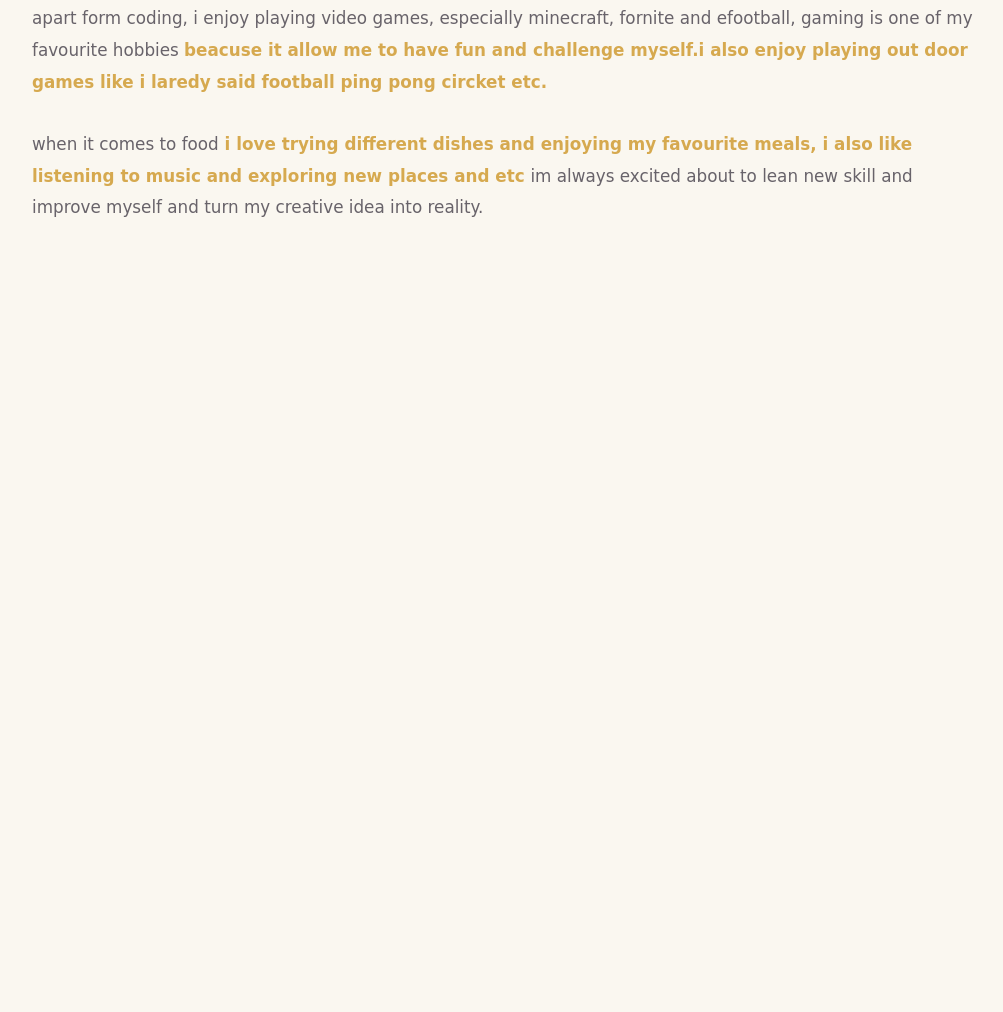
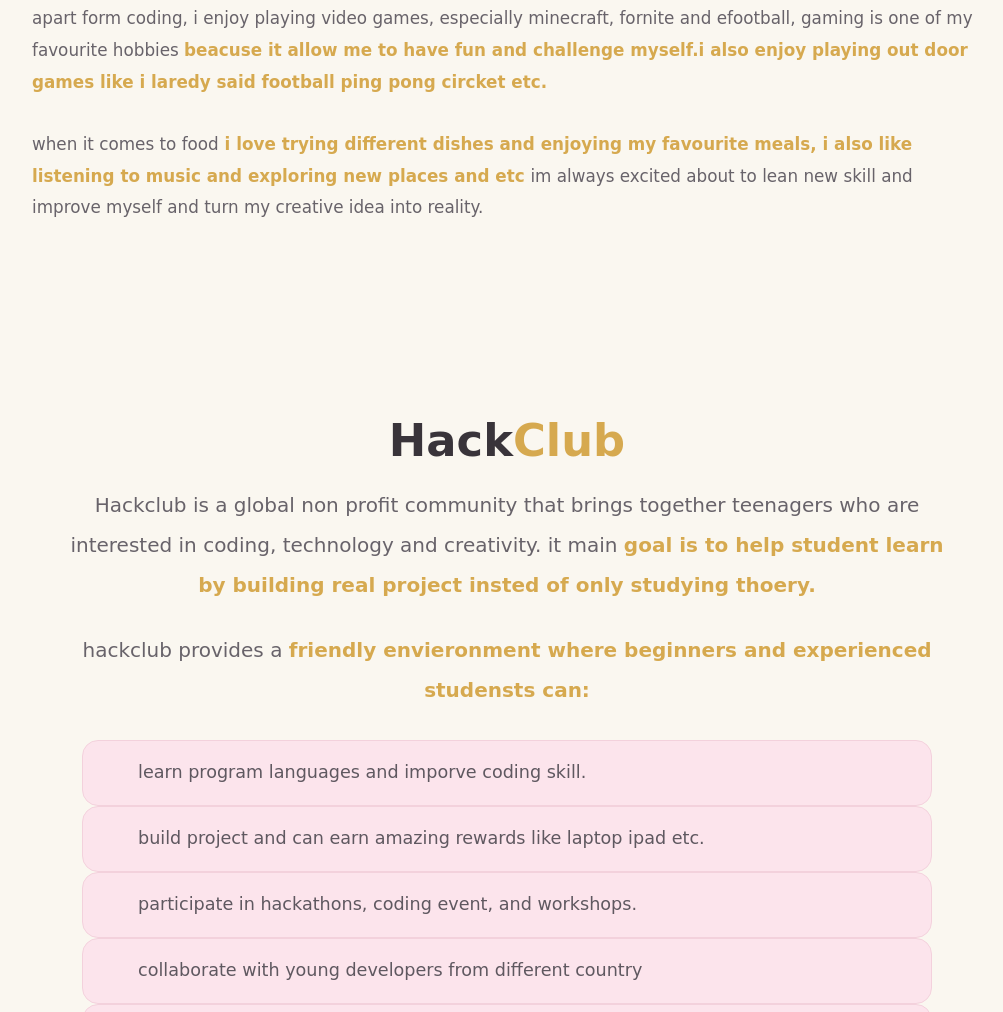
Before and after one commit to siddhant08-lol/last, a plain HTML site: page index.html in a window 1280 px wide. Shown: the part 1788-2800 px from the top of the page, without its empty margins (133-1136 px from the left). Before the commit the page ends 2102 px from the top, so only its background shows below. Drawn offline with Linux system fonts and the light colour scheme.

Commit message:
completed the hack club section and project

```diff
--- a/index.html
+++ b/index.html
@@ -23,7 +23,7 @@
         <li><a href="#home">Home</a></li>
         <li><a href="#project">Project</a></li>
         <li><a href="#about">About</a></li>
-        <li><a href="#contact">Contact</a></li>
+        <li><a href="#experience">Hack Club</a></li>
     </ul>
 
 
@@ -107,6 +107,36 @@
 </section>
 
 
+<section class="experience-section" id="experience">
+
+
+    <h3>Hack<span>Club</span></h3>
+
+
+
+<p>Hackclub is a  global non profit community that brings together teenagers who are interested in coding, technology and creativity.
+    it main <span> goal is to help student learn by building real project insted of only studying thoery.</span>
+</p>
+
+
+<p>hackclub provides a <span> friendly envieronment where beginners and experienced studensts can: </span></p>
+
+<ul>
+    <li>learn program languages and imporve coding skill.
+
+    </li>
+    <li>build project and can earn amazing rewards like laptop ipad etc.</li>
+    <li>participate in hackathons, coding event, and workshops.</li>
+    <li>collaborate with young developers from different country </li>
+    <li>make friends with people who shares similar interest.</li>
+</ul>
+
+</section>
+
+<section class="contact" id="contact">
+
+</section>
+
 
 </body>
 </html>
--- a/style.css
+++ b/style.css
@@ -249,3 +249,78 @@ nav ul li a{
         line-height:1.9;
     }
 }
+
+.experience-section{
+    padding:100px 8% 80px;
+    text-align:center;
+}
+
+.experience-section h3{
+    font-size:2.8rem;
+    margin-bottom:18px;
+    color:#39343a;
+
+}
+
+.experience-section h3 span,
+.experience-section h2 span{
+    color:#d6a94f;
+}
+
+.experience-section h2 {
+    font-size:2rem;
+    color:#39433a;
+    margin-bottom:35px;
+
+}
+
+.experience-section p {
+    max-width:900px;
+    margin:0 auto 25px;
+    color:#68636a;
+    font-size:1.25rem;
+    line-height:2;
+
+}
+
+.experience-section p span{
+    color:#d6a94f;
+    font-weight:700;
+}
+
+.experience-section ul{
+    max-width:850px;
+    margin:30px auto 0;
+    padding:0;
+    list-style:none;
+    display:grdi;
+    gap:15px;
+    text-align:left;
+
+}
+.experience-section li{
+    position:relative;
+    padding:17px 22px 17px 55px;
+    background:#fce4ec;
+    border:1px solid #f3d1dc;
+    border-radius:16px;
+    color:#5f5860;
+    font-size:1.1rem;
+    line-height:1.7;
+    transition:0.25 ease;
+}
+
+.experience-section li::before{
+    content:'';
+    position:absolute;
+    left:22px;
+    top:50%;
+    transform:translateY(-50%);
+    color:#d6a94f;
+    font-size:1.35rem;
+}
+.experience-section li:hover{
+    transform:translateY(-3px);
+    box-shadow:0 7px 18px rgba(80,55,65,0.09);
+
+}
```
